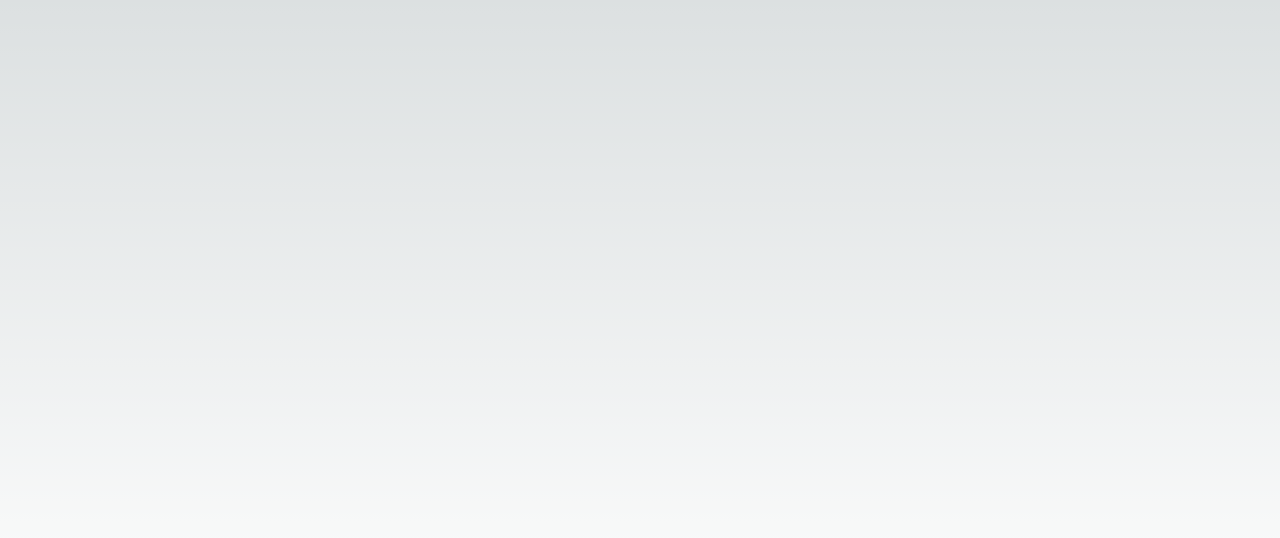
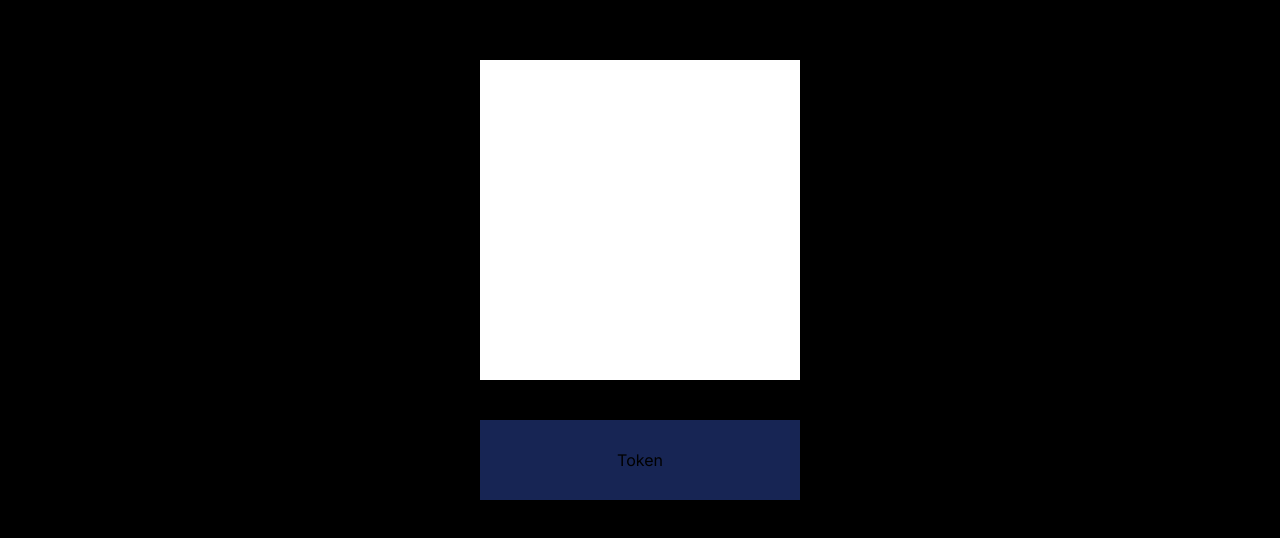
Before and after one commit to thanh54833/idc_react, a Next.js app: page / in a window 1280 px wide. Shown: the part 120-658 px from the top of the page. Built offline with nearby package versions, Linux system fonts and the light colour scheme.

Commit message:
push code

```diff
--- a/app/page.tsx
+++ b/app/page.tsx
@@ -1,8 +1,17 @@
 export default function Home() {
+
     return (
-        <main className="flex min-h-screen flex-col items-center justify-between p-24">
+        <main className="flex h-screen w-screen flex-col items-center justify-center bg-black ">
+
+            <div className={"h-80 w-80 bg-white"}>
+
+            </div>
+            <div className={"flex-col flex  h-20 w-80 bg-blue-950 mt-10 items-center justify-center"}>
+                <a className={""} onClick={event => {
 
 
+                }}> Token</a>
+            </div>
         </main>
     );
 }
```
